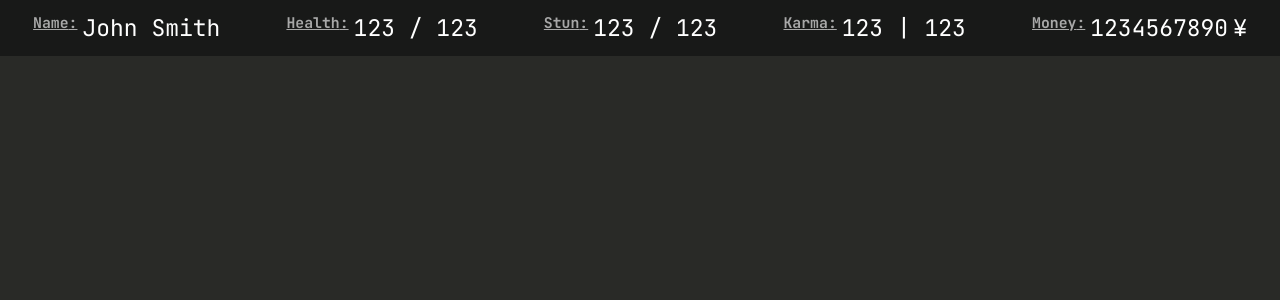
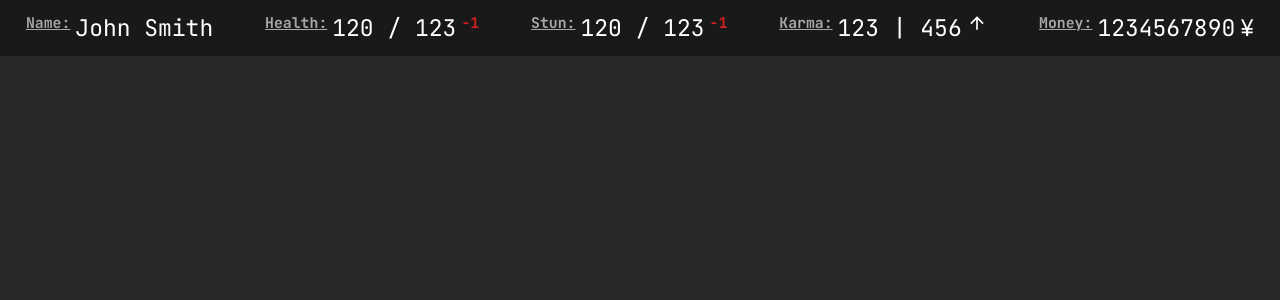
Before and after one commit to roclame12/ShadowSheet, a React (Vite) app: page / in a window 1280 px wide. Shown: the top 300 px of the page. Built offline with nearby package versions, Linux system fonts and the light colour scheme.

Commit message:
Added reactive text to the hudbar, and settled on a font (JetBrains Mono)

```diff
--- a/index.html
+++ b/index.html
@@ -4,7 +4,7 @@
     <meta charset="UTF-8" />
     <link rel="icon" type="image/svg+xml" href="/vite.svg" />
     <meta name="viewport" content="width=device-width, initial-scale=1.0" />
-    <title>Tauri + React + Typescript</title>
+    <title>ShadowSheet</title>
   </head>
 
   <body>
--- a/src/CSS/components/Hudbar.css
+++ b/src/CSS/components/Hudbar.css
@@ -7,13 +7,26 @@
 }
 
 .stat-header {
-    color: var(--text-header);
-    font-size: var(--font-xxs);
+    color: var(--text-color-header);
+    font-size: var(--font-size-xxs);
     text-decoration: underline;
 }
 
-.stat-text {
-    font-size: var(--font-l);
+.stat-text { font-size: var(--font-size-l); }
+
+.stat-modifier {
+    font-size: var(--font-size-xxs);
+    color: var(--text-color-neg)
+}
+
+.upgrade-button {
+    background-color: var(--secondary-black);
+    border: none;
+    height: var(--font-size-xxs);
+}
+
+.upgrade-button-icon {
+    width: var(--font-size-m);
 }
 
 .hudbar-container {
@@ -23,6 +36,6 @@
     height: 7vh;
     justify-content: space-around;
     align-items: center;
-    color: var(--text-default);
+    color: var(--text-color);
     background-color: var(--secondary-black)
 }
--- a/src/CSS/components/Table.css
+++ b/src/CSS/components/Table.css
@@ -6,7 +6,7 @@
     overflow-y: auto;
     overflow-x: hidden;
     background: var(--primary-black);
-    color: var(--text-default);
+    color: var(--text-color);
 }
 
 .table-row {
@@ -31,7 +31,7 @@
 
 .column-header {
     position: relative;
-    color: var(--text-invert);
+    color: var(--text-color-invert);
     background-color: var(--primary-white);
     display: grid;
     grid-column: 1/-1;
--- a/src/CSS/globals.css
+++ b/src/CSS/globals.css
@@ -1,6 +1,6 @@
 @font-face {
     font-family: "jetbrains mono";
-    src: url("../../public/fonts/JetBrainsMono.ttf");
+    src: url("/fonts/JetBrainsMono.ttf");
 }
 
 * {
@@ -8,7 +8,6 @@
     padding: 0;
     box-sizing: border-box;
 }
-
 
 :root {
     /* Blacks */
@@ -21,22 +20,22 @@
     --secondary-white: #A8A8A8;
 
     /* Text colors */
-    --text-default: white;
-    --text-invert: black;
-    --text-header: #A8A8A8;
-    --text-positive: #4E9A06;
-    --text-negative: #D42020;
-    --text-info: #FEFE1D;
+    --text-color: white;
+    --text-color-invert: black;
+    --text-color-header: #A8A8A8;
+    --text-color-pos: #4E9A06;
+    --text-color-neg: #D42020;
+    --text-color-info: #FEFE1D;
 
     /* Font Behavior */
     font-family: "jetbrains mono", "ui-monospace", sans-serif;
-    /* Reactive type made using Utopia's font calculator https://utopia.fyi/type/calculator?c=640,17,1.067,2560,21,1.2,5,2,&s=0.75|0.5|0.25,1.5|2|3|4|6,s-l&g=s,l,xl,12 */
-    --font-xxs: clamp(0.9115rem, 0.9405rem + -0.0182vw, 0.9333rem);
-    --font-xs: clamp(0.9958rem, 0.9631rem + 0.0816vw, 1.0938rem);
-    --font-s: clamp(1.0625rem, 0.9792rem + 0.2083vw, 1.3125rem);
-    --font-m: clamp(1.1337rem, 0.9866rem + 0.3678vw, 1.575rem);
-    --font-l: clamp(1.2096rem, 0.9829rem + 0.567vw, 1.89rem);
-    --font-xl: clamp(1.2907rem, 0.9649rem + 0.8144vw, 2.268rem);
-    --font-xxl: clamp(1.3772rem, 0.929rem + 1.1204vw, 2.7216rem);
-    --font-3xl: clamp(1.4694rem, 0.8706rem + 1.4971vw, 3.2659rem);
+    /* Reactive type generated w/ Utopia's font calculator https://utopia.fyi/type/calculator?c=640,17,1.067,2560,21,1.2,5,2,&s=0.75|0.5|0.25,1.5|2|3|4|6,s-l&g=s,l,xl,12 */
+    --font-size-xxs: clamp(0.9115rem, 0.9405rem + -0.0182vw, 0.9333rem);
+    --font-size-xs: clamp(0.9958rem, 0.9631rem + 0.0816vw, 1.0938rem);
+    --font-size-s: clamp(1.0625rem, 0.9792rem + 0.2083vw, 1.3125rem);
+    --font-size-m: clamp(1.1337rem, 0.9866rem + 0.3678vw, 1.575rem);
+    --font-size-l: clamp(1.2096rem, 0.9829rem + 0.567vw, 1.89rem);
+    --font-size-xl: clamp(1.2907rem, 0.9649rem + 0.8144vw, 2.268rem);
+    --font-size-xxl: clamp(1.3772rem, 0.929rem + 1.1204vw, 2.7216rem);
+    --font-size-3xl: clamp(1.4694rem, 0.8706rem + 1.4971vw, 3.2659rem);
 }
--- a/src/components/HudBar.tsx
+++ b/src/components/HudBar.tsx
@@ -44,8 +44,17 @@ function TextStat(props: TextStatProps) {
 }
 
 
+function UpgradeButton() {
+    return (
+        <button className="upgrade-button">
+            <img src="/icons/arrow_upward.svg" alt="upgrade character" className="upgrade-button-icon"/>
+        </button>
+    )
+}
+
+
 export interface HudBarProps {
-
+    // leaving this blank in the case I'll need some props later
 }
 
 export default function HudBar(props: HudBarProps) {
@@ -53,10 +62,10 @@ export default function HudBar(props: HudBarProps) {
     return (
         <div className="hudbar-container">
             <TextStat statName="Name" statText="John Smith"/>
-            <Stat statName="Health" current={123} max={123}/>
-            <Stat statName="Stun" current={123} max={123}/>
-            <Stat statName="Karma" current={123} max={123} separator="|"/>
-            <TextStat statName="Money" statText="1234567890" decoration={<p className="stat-text">¥</p>}/>
+            <Stat statName="Health" current={ 120 } max={ 123 } decoration={ <b className="stat-modifier">-1</b> }/>
+            <Stat statName="Stun" current={ 120 } max={ 123 } decoration={ <b className="stat-modifier">-1</b> }/>
+            <Stat statName="Karma" current={ 123 } max={ 456 } separator="|" decoration={ <UpgradeButton/> }/>
+            <TextStat statName="Money" statText="1234567890" decoration={ <p className="stat-text" >¥</p> }/>
         </div>
     )
 }
```
Also changed, not shown: public/icons/arrow_upward.svg (added).
